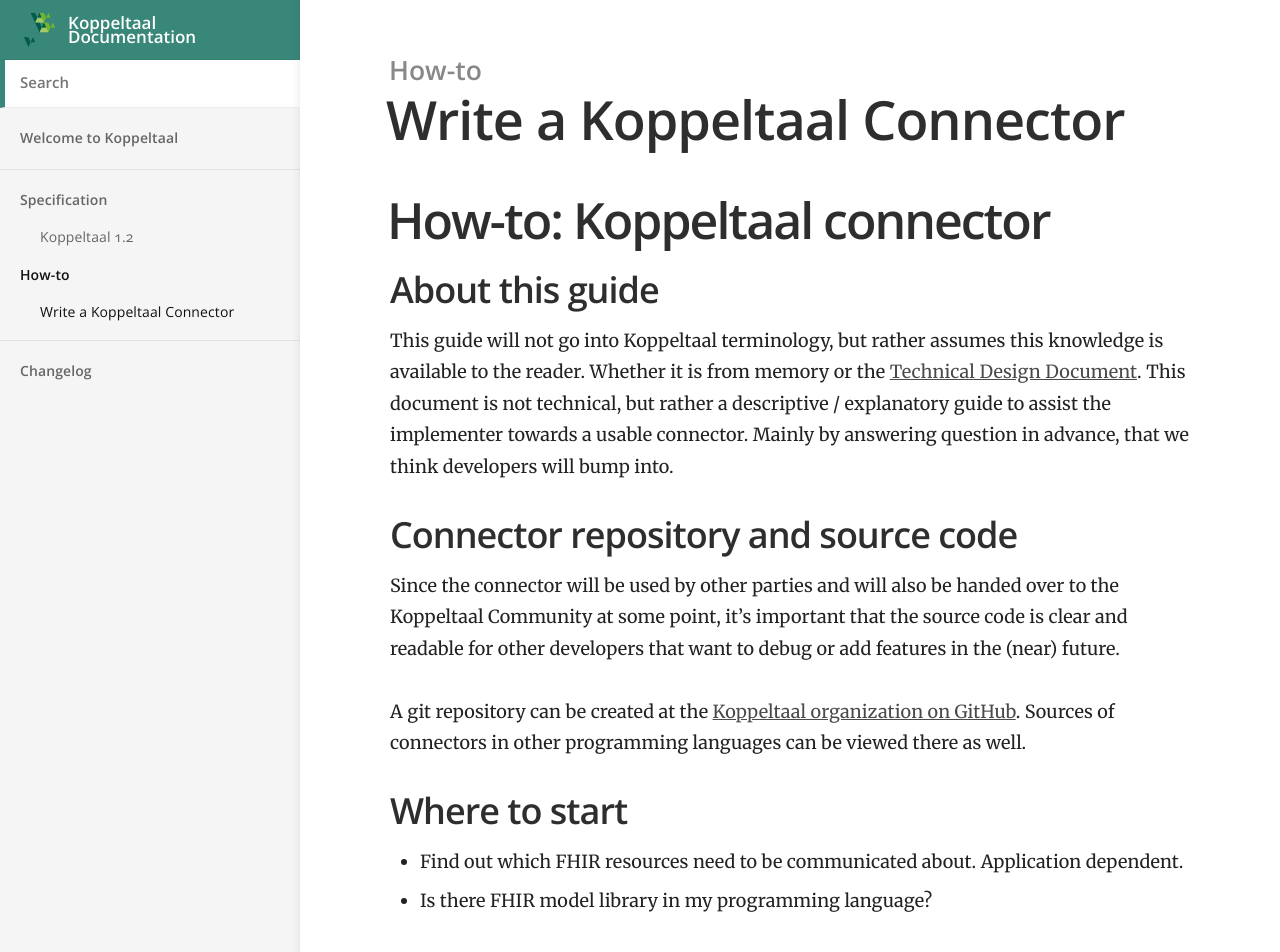
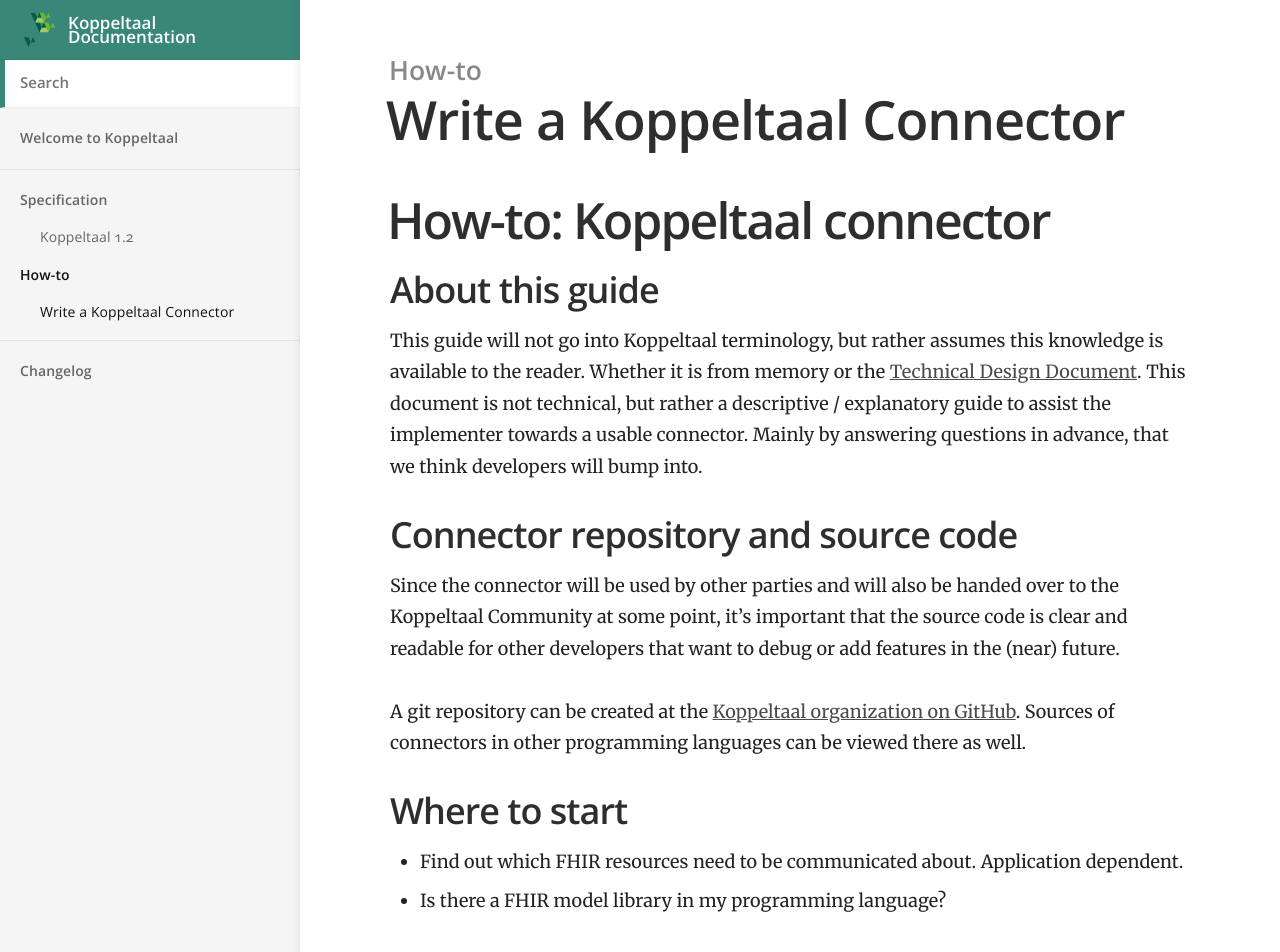
Before and after one commit to Koppeltaal/Koppeltaal-Documentation, a Jekyll site: the page built from _docs/koppelaal-1.2/write-connector.md, in a window 1280 px wide and 1400 px high. Shown: the top 952 px of the window. Built offline with Jekyll 4.4.1, drawn with Linux system fonts in a browser that asks for light colours; some of the changed text lies outside the part shown.

Commit message:
Add file ‘How to write a Koppeltaal connector’ for v1.2 (process review feedback)

```diff
--- a/_docs/koppelaal-1.2/write-connector.md
+++ b/_docs/koppelaal-1.2/write-connector.md
@@ -7,7 +7,7 @@ order: 2
 # How-to: Koppeltaal connector
 
 ## About this guide
-This guide will not go into Koppeltaal terminology, but rather assumes this knowledge is available to the reader. Whether it is from memory or the [Technical Design Document]. This document is not technical, but rather a descriptive / explanatory guide to assist the implementer towards a usable connector. Mainly by answering question in advance, that we think developers will bump into.
+This guide will not go into Koppeltaal terminology, but rather assumes this knowledge is available to the reader. Whether it is from memory or the [Technical Design Document]. This document is not technical, but rather a descriptive / explanatory guide to assist the implementer towards a usable connector. Mainly by answering questions in advance, that we think developers will bump into.
 
 ## Connector repository and source code
 Since the connector will be used by other parties and will also be handed over to the Koppeltaal Community at some point, it’s important that the source code is clear and readable for other developers that want to debug or add features in the (near) future.
@@ -16,10 +16,10 @@ A git repository can be created at the [Koppeltaal organization on GitHub]. Sour
 
 ## Where to start
 - Find out which FHIR resources need to be communicated about. Application dependent.
-- Is there FHIR model library in my programming language?
+- Is there a FHIR model library in my programming language?
 
 ## Connector responsibilities
-A Koppeltaal connector is a library to be used by an application written in particular programming language. It communicates directly with the Koppeltaal Server REST interface, while exposing a simple API to the application, exchanging custom objects. Koppeltaal specific complexity should be handled by the connector - e.g., composing a message that conforms to Koppeltaal ontology.
+A Koppeltaal connector is a library to be used by an application written in a particular programming language. It communicates directly with the Koppeltaal Server REST interface, while exposing a simple API to the application, exchanging custom objects. Koppeltaal specific complexity should be handled by the connector - e.g., composing a message that conforms to Koppeltaal ontology.
 
 _Note_: The Koppeltaal server supports both JSON and XML.
 
```
Also changed, not shown: other parts of _docs/koppelaal-1.2/write-connector.md (+4 -5 lines).
